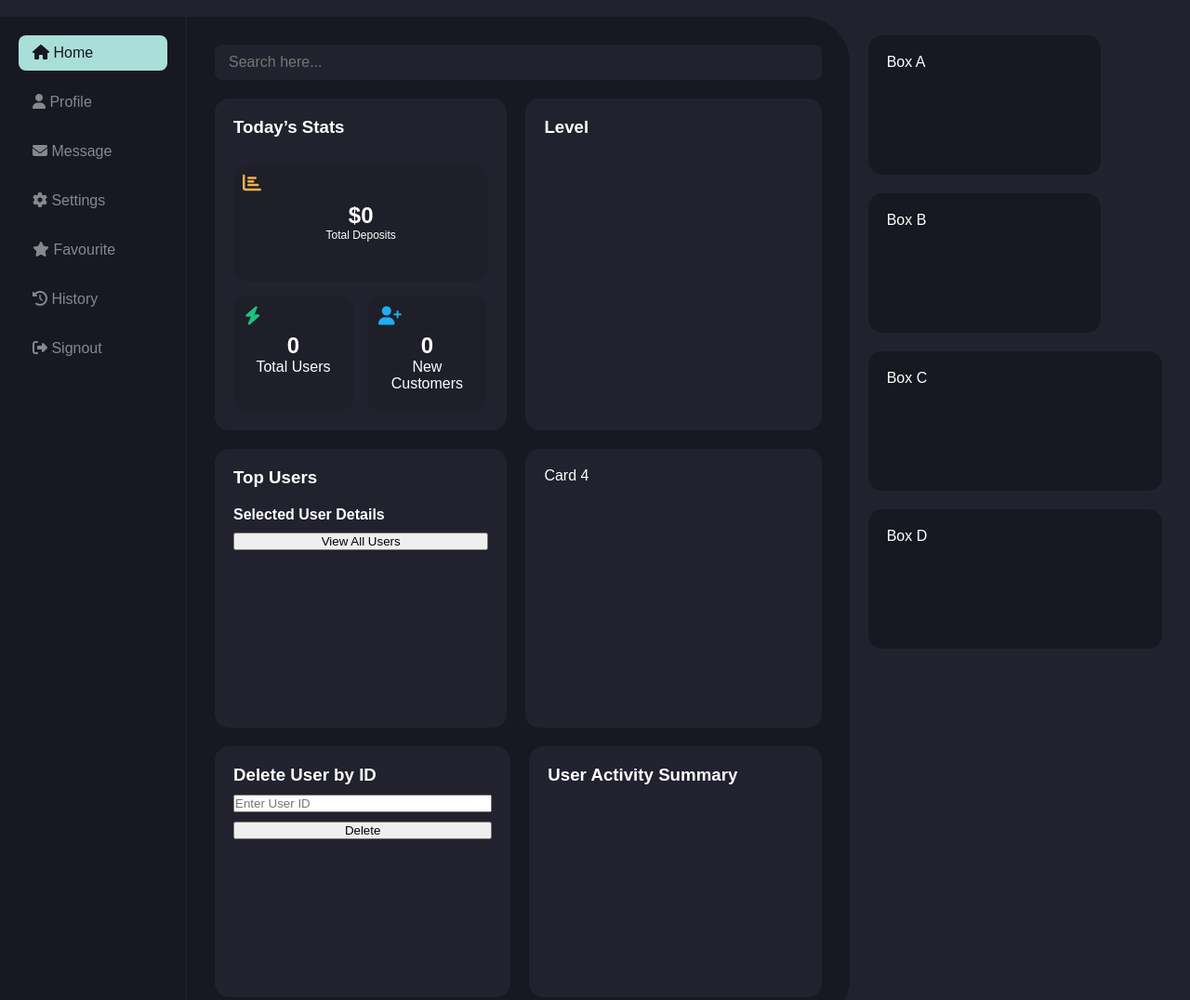
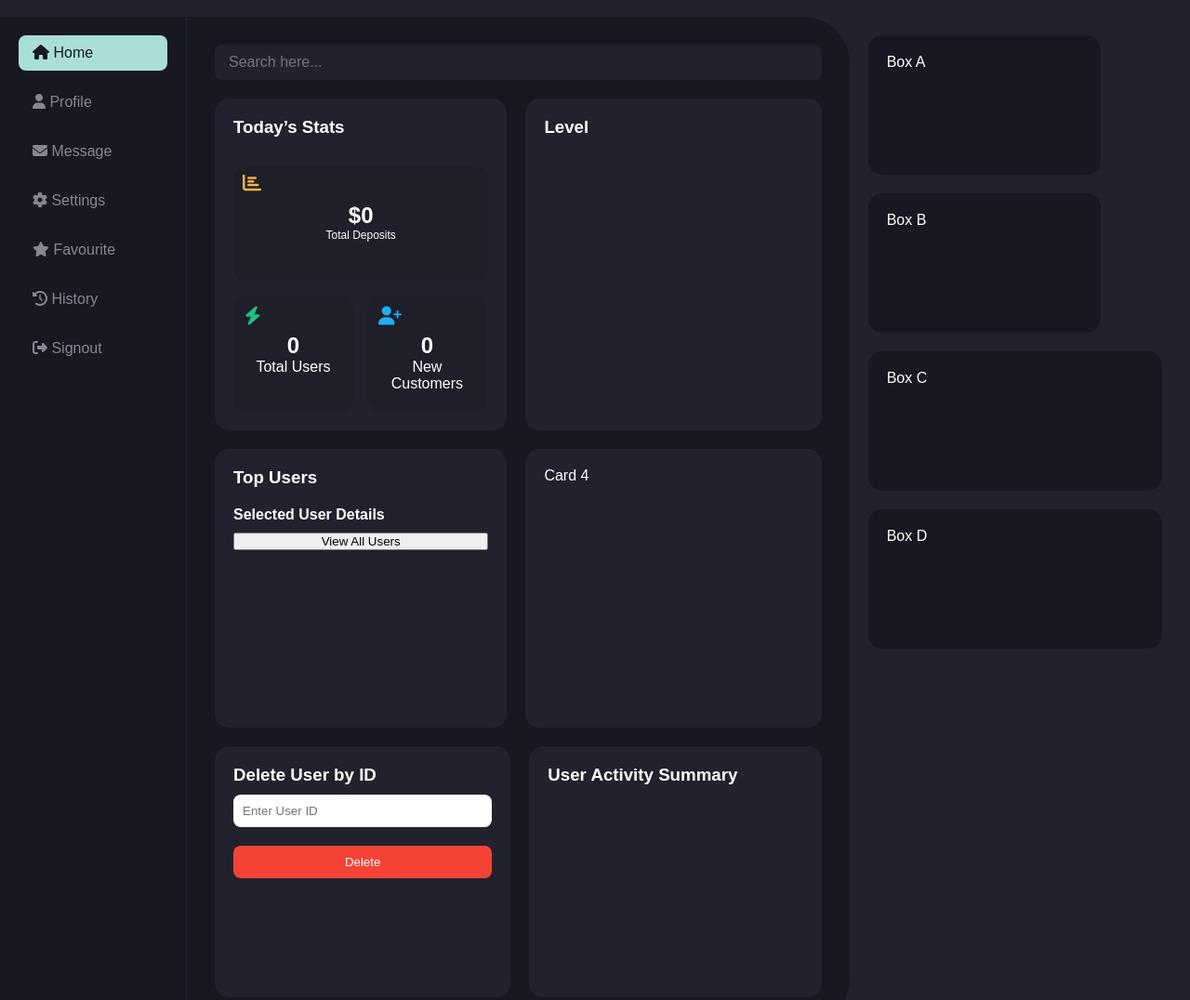
Before and after one commit to lial901323/Moneywise, a plain HTML site: page moneywise-frontend/admin-dashboard.html in a window 1280 px wide. Shown: the whole page at 93% size. Drawn offline with nearby package versions, Linux system fonts and the light colour scheme; no server answers.

Commit message:
Update admin-dashboard.css

```diff
--- a/moneywise-frontend/admin-dashboard.css
+++ b/moneywise-frontend/admin-dashboard.css
@@ -69,7 +69,7 @@ body, html {
 }
 .right-area {
   display: flex;
-  flex-direction:column;
+  flex-direction: column;
   padding: 20px;
   gap: 20px;
   flex: 0.5;
@@ -82,8 +82,8 @@ body, html {
   gap: 20px;
   width: 100%;
 }
- .bottom-col {
-  display:grid;
+.bottom-col {
+  display: grid;
   flex-wrap: wrap;
   gap: 20px;
   width: 100%;
@@ -95,17 +95,16 @@ body, html {
   width: 100%;
 }
 
-.box{
+.box {
   background-color: #171821;
   color: white;
   border-radius: 15px;
   padding: 20px;
   flex: 1 1 300px;
   min-width: 250px;
-
 }
 
-.boxA, .boxB{
+.boxA, .boxB {
   display: flex;
   flex-direction: column;
   gap: 10px;
@@ -115,8 +114,8 @@ body, html {
   height: 150px;
 }
 
-.boxC, .boxD{
-  display:grid;
+.boxC, .boxD {
+  display: grid;
   flex-direction: column;
   gap: 10px;
   width: 50%;
@@ -133,40 +132,58 @@ body, html {
   min-width: 250px;
 }
 
-.card1, .card3{
+.card1, .card3 {
   display: flex;
   flex-direction: column;
   gap: 30px;
   min-height: 220px;
 }
 
-.card1{
+.card1 {
   width: 500px;
   flex: 15;
 }
-.card2, .card4{
+.card2, .card4 {
   display: flex;
   flex-direction: column;
   gap: 10px;
   min-height: 300px;
 }
 
-.card2{
+.card2 {
   width: 500px;
   flex: 15;
 }
 
-
-.card5, .card6{
+.card5, .card6 {
   display: flex;
   flex-direction: column;
   height: 270px;
   gap: 10px;
 }
 
-.card6{
+.card6 {
   width: 500px;
   flex: 15;
+}
+
+.card5 input,
+.card5 button {
+  padding: 10px;
+  border: none;
+  border-radius: 8px;
+  margin-bottom: 10px;
+}
+
+.card5 button {
+  background-color: #f44336;
+  color: white;
+  cursor: pointer;
+  transition: background 0.3s;
+}
+
+.card5 button:hover {
+  background-color: #d32f2f;
 }
 
 .sub-cards-row, .stat-row {
```
